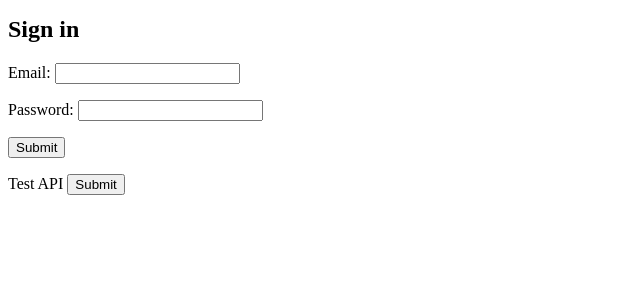
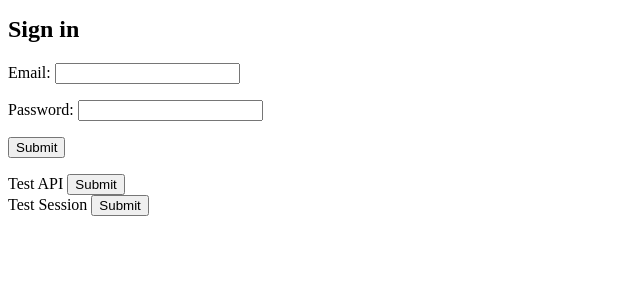
Before and after one commit to jackcodej/theboredapp, a Flask app: page / in a window 1280 px wide. Shown: the part 300-600 px from the top of the page, without its empty margins (0-640 px from the left). Run offline with Flask 2, Linux system fonts and the light colour scheme.

Commit message:
Functional storage of new activity and log for user_history if signed in

```diff
--- a/server.py
+++ b/server.py
@@ -92,15 +92,21 @@ def find_activity():
         activity = crud.get_activity_by_key(data["key"])
     # If user is signed in create a new record in history
     # bug here
-    # if session["user_id"]:
-    #     new_history_log = crud.create_history_log(user_id=session["user_id"],
-    #                                               activity_id=crud.get_activity_by_key(data["key"]),
-    #                                               last_clicked="12/14/2022"
-    #                                               )
-    #     db.session.add(new_history_log)
-    #     db.session.commit()
+    if "user_id" in session:
+        new_history_log = crud.create_history_log(user_id=session["user_id"],
+                                                  activity_id=crud.get_activity_by_key(data["key"]).activity_id,
+                                                  last_clicked="12/14/2022"
+                                                  )
+        db.session.add(new_history_log)
+        db.session.commit()
 # May need to create a new template for displaying returned data
-    return render_template('activity.html', activity = activity)
+    return render_template('activity.html', activity=activity)
+
+@app.route('/test')
+def test():
+    print(session["user_id"])
+
+    return redirect('/')
 
 
 # Python3, only run the lines if server.py is ran directly
--- a/templates/homepage.html
+++ b/templates/homepage.html
@@ -22,4 +22,9 @@
     Test API
     <input type="submit">
   </form>
+
+  <form action="/test">
+    Test Session
+    <input type="submit">
+  </form>
   {% endblock %}
```
